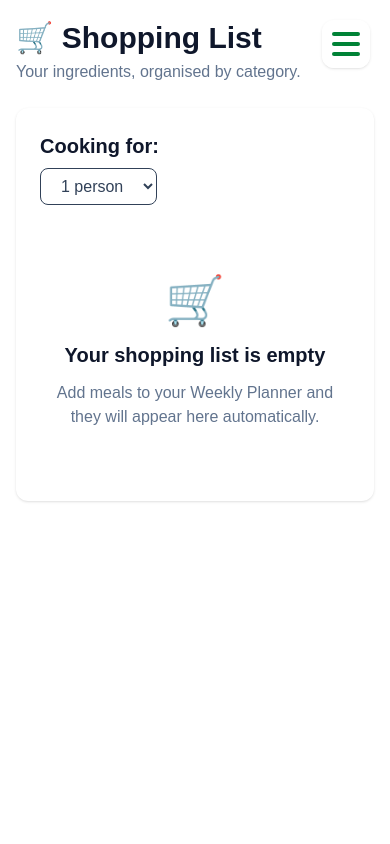
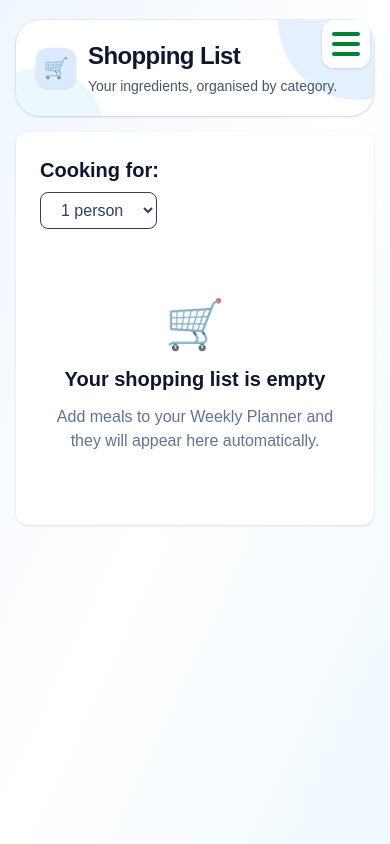
Before and after one commit to rj-jonesatlivedotcom/meal-planner, a Next.js app: page /shopping in a window 390 px wide. Built offline with nearby package versions, Linux system fonts and the light colour scheme.

Commit message:
mobile pages enhanced w colour

```diff
--- a/app/planner/page.tsx
+++ b/app/planner/page.tsx
@@ -3,6 +3,7 @@
 import Link from "next/link";
 import { useEffect, useRef, useState } from "react";
 import { recipes } from "@/data/recipes";
+import PageHeader from "@/components/PageHeader";
 
 const days = [
   "Monday",
@@ -1075,37 +1076,11 @@ export default function WeeklyPlannerPage() {
 
         {/* HEADER */}
 
-        <section className="relative mb-4 overflow-hidden rounded-3xl bg-white shadow-sm ring-1 ring-black/5 md:mb-4">
-
-          <div className="absolute -right-16 -top-20 h-40 w-40 rounded-full bg-orange-100/70 md:h-48 md:w-48" />
-
-          <div className="absolute -bottom-20 -left-10 h-32 w-32 rounded-full bg-amber-100/60 md:h-40 md:w-40" />
-
-          <div className="relative px-5 py-5 md:px-8 md:py-5">
-
-            <div className="flex items-center gap-3 md:gap-4">
-
-              <div className="flex h-10 w-10 shrink-0 items-center justify-center rounded-xl bg-orange-100 text-xl shadow-sm md:h-12 md:w-12 md:rounded-2xl md:text-2xl">
-                🍽️
-              </div>
-
-              <div>
-
-                <h1 className="text-2xl font-bold tracking-tight text-slate-900 md:text-4xl">
-                  Weekly Planner
-                </h1>
-
-                <p className="mt-1 max-w-xl text-sm leading-5 text-slate-600 md:text-base md:leading-6">
-                  Plan your meals for the week and let your Shopping List do the rest.
-                </p>
-
-              </div>
-
-            </div>
-
-          </div>
-
-        </section>
+        <PageHeader
+          icon="🍽️"
+          title="Weekly Planner"
+          subtitle="Plan your meals for the week and let your Shopping List do the rest."
+        />
 
         {/* MOBILE DAY SELECTOR */}
 
--- a/app/recipes/page.tsx
+++ b/app/recipes/page.tsx
@@ -3,6 +3,7 @@
 import { useEffect, useRef, useState } from "react";
 import RecipeCard from "@/components/RecipeCard";
 import { recipes } from "../../data/recipes";
+import PageHeader from "@/components/PageHeader";
 
 export default function RecipesPage() {
   const [selectedMealType, setSelectedMealType] = useState("All");
@@ -326,14 +327,16 @@ export default function RecipesPage() {
   }
 
   return (
-    <main className="mx-auto max-w-6xl px-4 py-5 md:px-6 md:py-8">
+    <main className="min-h-screen bg-gradient-to-br from-green-50 via-white to-emerald-50">
+      <div className="mx-auto max-w-6xl px-4 py-5 md:px-6 md:py-8">
 
       {/* Page heading */}
-      <div className="relative mb-3">
-        <h1 className="text-2xl sm:text-3xl font-bold whitespace-nowrap">
-          Recipes
-        </h1>
-      </div>
+      <PageHeader
+        icon="📖"
+        title="Recipes"
+        subtitle="Browse delicious kidney-friendly recipes."
+        colour="green"
+      />
 
       {/* Search and filters */}
       <div className="mb-4">
@@ -570,6 +573,7 @@ export default function RecipesPage() {
         </div>
       )}
 
+      </div>
     </main>
   );
 }
--- a/app/shopping/page.tsx
+++ b/app/shopping/page.tsx
@@ -2,6 +2,7 @@
 
 import { useEffect, useState } from "react";
 import { recipes } from "@/data/recipes";
+import PageHeader from "@/components/PageHeader";
 
 type ShoppingItem = {
   item: string;
@@ -1347,19 +1348,14 @@ export default function ShoppingPage() {
   );
 
   return (
-    <main className="mx-auto max-w-5xl px-4 py-5 md:max-w-6xl md:px-8 md:py-8">
-      <div className="mb-6 md:mb-8">
-        <div className="flex items-start justify-between gap-4">
-          <div>
-            <h1 className="text-3xl font-bold text-slate-900 md:text-4xl">
-              🛒 Shopping List
-            </h1>
-            <p className="mt-1 text-slate-500 md:text-base">
-              Your ingredients, organised by category.
-            </p>
-          </div>
-        </div>
-      </div>
+    <main className="min-h-screen bg-gradient-to-br from-blue-50 via-white to-sky-50">
+      <div className="mx-auto max-w-5xl px-4 py-5 md:max-w-6xl md:px-8 md:py-8">
+      <PageHeader
+        icon="🛒"
+        title="Shopping List"
+        subtitle="Your ingredients, organised by category."
+        colour="blue"
+      />
 
       <div className="bg-white rounded-xl shadow p-6 md:rounded-2xl md:border md:border-slate-200 md:shadow-sm md:p-7">
         <div className="flex flex-nowrap items-center justify-between gap-4 mb-6 md:mb-7">
@@ -1568,6 +1564,7 @@ export default function ShoppingPage() {
           </>
         )}
       </div>
+      </div>
     </main>
   );
 }
--- /dev/null
+++ b/components/PageHeader.tsx
@@ -0,0 +1,67 @@
+import React from "react";
+
+type PageHeaderProps = {
+  icon: string;
+  title: string;
+  subtitle: string;
+  colour?: "orange" | "green" | "blue";
+};
+
+export default function PageHeader({
+  icon,
+  title,
+  subtitle,
+  colour = "orange",
+}: PageHeaderProps) {
+  const colourStyles = {
+    orange: {
+      splashOne: "bg-orange-100/70",
+      splashTwo: "bg-amber-100/60",
+      icon: "bg-orange-100",
+    },
+    green: {
+      splashOne: "bg-green-100/70",
+      splashTwo: "bg-emerald-100/60",
+      icon: "bg-green-100",
+    },
+    blue: {
+      splashOne: "bg-blue-100/70",
+      splashTwo: "bg-sky-100/60",
+      icon: "bg-blue-100",
+    },
+  };
+
+  const styles = colourStyles[colour];
+
+  return (
+    <section className="relative mb-4 overflow-hidden rounded-3xl bg-white shadow-sm ring-1 ring-black/5">
+      <div
+        className={`absolute -right-16 -top-20 h-40 w-40 rounded-full ${styles.splashOne} md:h-48 md:w-48`}
+      />
+
+      <div
+        className={`absolute -bottom-20 -left-10 h-32 w-32 rounded-full ${styles.splashTwo} md:h-40 md:w-40`}
+      />
+
+      <div className="relative px-5 py-5 md:px-8 md:py-5">
+        <div className="flex items-center gap-3 md:gap-4">
+          <div
+            className={`flex h-10 w-10 shrink-0 items-center justify-center rounded-xl ${styles.icon} text-xl shadow-sm md:h-12 md:w-12 md:rounded-2xl md:text-2xl`}
+          >
+            {icon}
+          </div>
+
+          <div>
+            <h1 className="text-2xl font-bold tracking-tight text-slate-900 md:text-4xl">
+              {title}
+            </h1>
+
+            <p className="mt-1 max-w-xl text-sm leading-5 text-slate-600 md:text-base md:leading-6">
+              {subtitle}
+            </p>
+          </div>
+        </div>
+      </div>
+    </section>
+  );
+}
```
